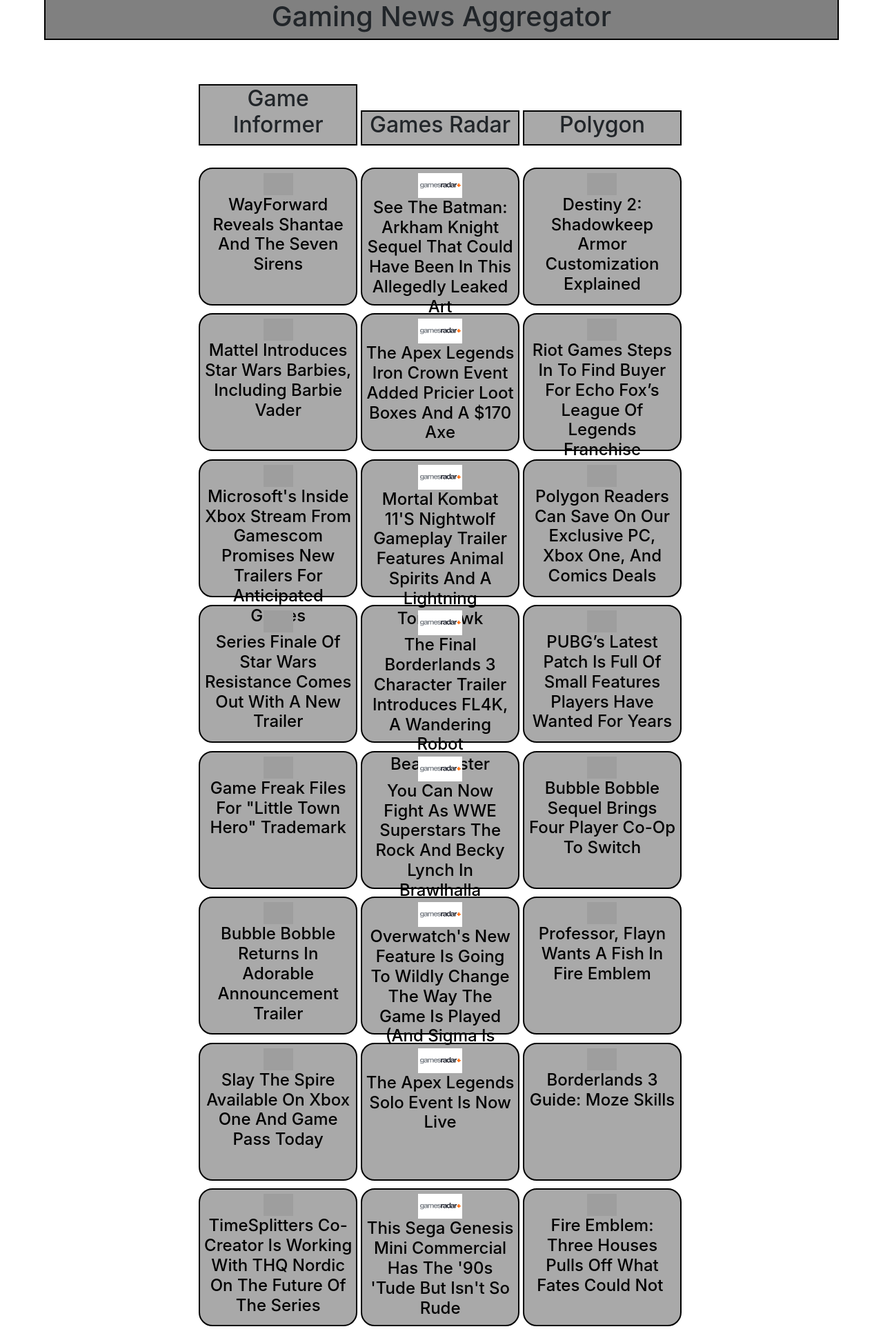
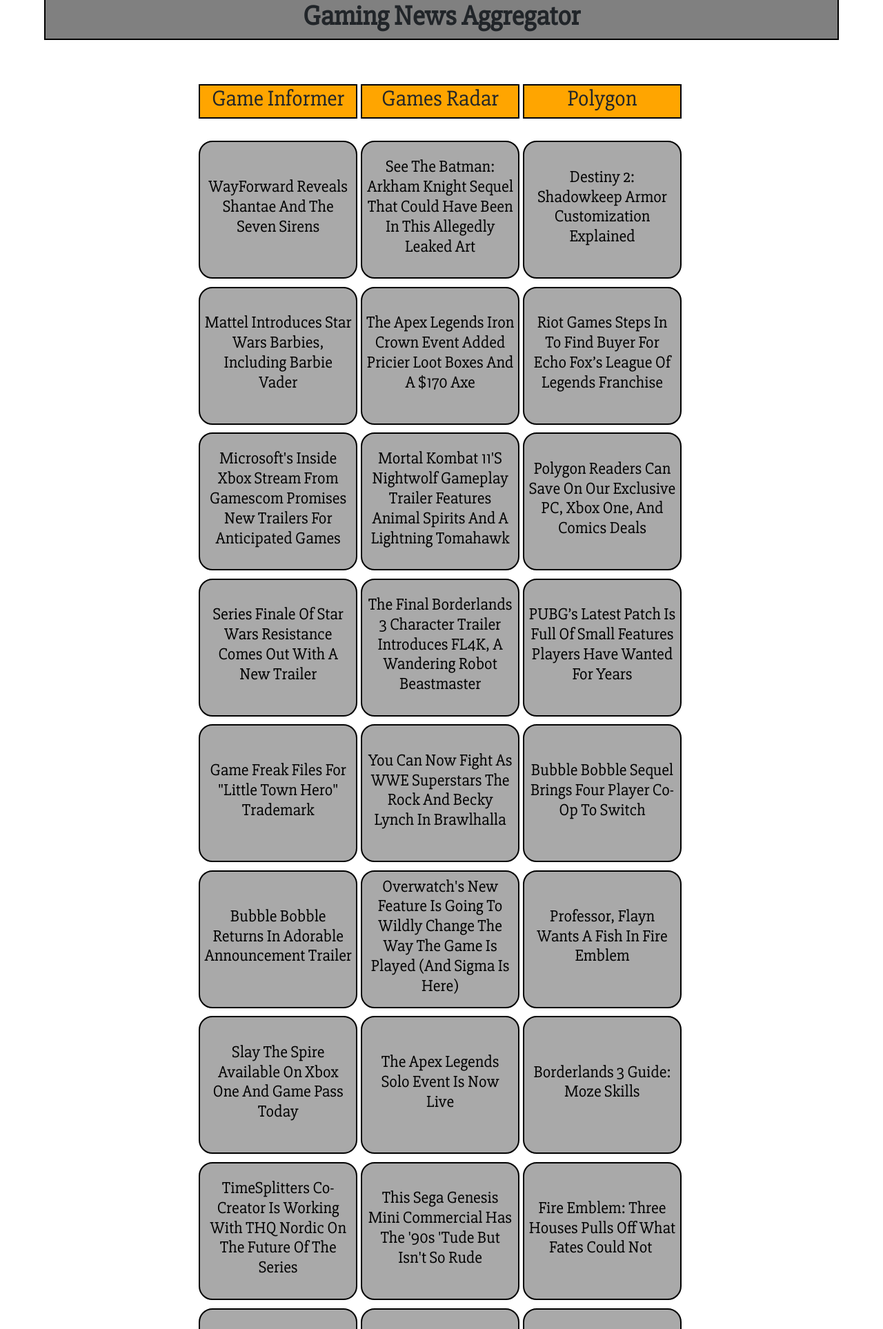
Before and after one commit to alyssaromero/gaming-news-aggregator, a Flask app: page / in a window 1280 px wide; the page is wider, and only the part inside the window is pictured. Shown: the top 1927 px of that part at 69% size. Run offline with Flask 2, Linux system fonts and the light colour scheme; some libraries are stand-ins or nearby versions; grey boxes are pictures that could not be loaded.

Commit message:
Color Scheme and Font Choice

```diff
--- a/gamingNewsAggregator/static/style.css
+++ b/gamingNewsAggregator/static/style.css
@@ -4,6 +4,7 @@
 
 .title {
   width: 90%;
+  font-family: 'Slabo 27px', serif;
   background: gray;
   margin-left: 5%;
   text-align: center;
@@ -28,11 +29,12 @@
 
 .gamasutra-title {
   text-align: center;
+  font-family: 'Slabo 27px', serif;
   width: 20%;
   display: inline-block;
   border: 2px black solid;
   margin-left: 7.5%;
-  background: darkgray;
+  background: orange;
 }
 
     .gamasutra-articles {
@@ -45,10 +47,11 @@
 
 .gameInfomer-title {
   text-align: center;
+  font-family: 'Slabo 27px', serif;
   width: 20%;
   display: inline-block;
   border: 2px black solid;
-  background: darkgray;
+  background: orange;
 }
 
     .gameInfomer-articles {
@@ -60,10 +63,11 @@
 
 .gamesRadar-title {
   text-align: center;
+  font-family: 'Slabo 27px', serif;
   width: 20%;
   display: inline-block;
   border: 2px black solid;
-  background: darkgray;
+  background: orange;
 }
 
     .gamesRadar-articles {
@@ -75,10 +79,11 @@
 
 .polygon-title {
   text-align: center;
+  font-family: 'Slabo 27px', serif;
   width: 20%;
   display: inline-block;
   border: 2px black solid;
-  background: darkgray;
+  background: orange;
 }
 
     .polygon-articles {
@@ -96,7 +101,14 @@
   background: darkgray;
   height: 200px;
   text-transform: capitalize;
-  /*text-transform: uppercase;*/
+  display: table;
+}
+
+.header {
+  position: relative;
+  display: table-cell;
+  vertical-align: middle;
+  font-family: 'Slabo 27px', serif;
 }
 
 .article a {
@@ -116,12 +128,13 @@
   border-top: 2px solid black;
 }
 
-    footer h4 {
+    footer p {
       display: inline-block;
       float: left;
       width: 30%;
       text-align: center;
       margin-top: 1%;
+      color: black;
     }
 
     footer ul {
@@ -137,6 +150,8 @@
       text-align: center;
       width: 12%;
       text-align: center;
+      border: black 2px solid;
+      background: orange;
     }
 
         footer li a {
--- a/gamingNewsAggregator/templates/home.html
+++ b/gamingNewsAggregator/templates/home.html
@@ -2,13 +2,14 @@
 <html lang="en" dir="ltr">
   <head>
     <link rel="stylesheet" type="text/css" href="{{url_for('static', filename='style.css')}}">
+    <link href="https://fonts.googleapis.com/css?family=Slabo+27px&display=swap" rel="stylesheet">
     <link rel="stylesheet" href="https://stackpath.bootstrapcdn.com/bootstrap/4.3.1/css/bootstrap.min.css" integrity="sha384-ggOyR0iXCbMQv3Xipma34MD+dH/1fQ784/j6cY/iJTQUOhcWr7x9JvoRxT2MZw1T" crossorigin="anonymous">
     <meta charset="utf-8">
     <title></title>
   </head>
   <body>
   <div class="title">
-    <h1>Gaming News Aggregator</h1>
+    <h1><b>Gaming News Aggregator</b></h1>
   </div>
 
   <div class="title-container">
@@ -27,10 +28,9 @@
       {% for article in gameInformer %}
         {% for i in range(len) %}
         <div class="article">
-          <div class="">
-            <img src="{{url_for('static', filename='gameInfomer.jpg')}}" alt="Game Informer Picture" style="width: 20%; height: 20%">
+          <div class="header">
+            <h4><a href="{{article[i]['link']}}">{{article[i]['headline']}}</a></h4>
           </div>
-          <h4><a href="{{article[i]['link']}}">{{article[i]['headline']}}</a></h4>
         </div>
         {% endfor %}
       {% endfor %}
@@ -39,10 +39,9 @@
       {% for article in gamesRadar %}
         {% for i in range(len) %}
         <div class="article">
-          <div class="">
-            <img src="{{url_for('static', filename='gamesRadar.jpg')}}" alt="Game Informer Picture" style="width: 30%; height: 15%">
+          <div class="header">
+            <h4><a href="{{article[i]['link']}}">{{article[i]['headline']}}</a></h4>
           </div>
-          <h4><a href="{{article[i]['link']}}">{{article[i]['headline']}}</a></h4>
         </div>
         {% endfor %}
       {% endfor %}
@@ -51,19 +50,17 @@
       {% for article in polygon %}
         {% for i in range(len) %}
         <div class="article">
-          <div class="">
-            <img src="{{url_for('static', filename='polygon.jpg')}}" alt="Game Informer Picture" style="width: 20%; height: 20%">
+          <div class="header">
+            <h4><a href="{{article[i]['link']}}">{{article[i]['headline']}}</a></h4>
           </div>
-          <h4><a href="{{article[i]['link']}}">{{article[i]['headline']}}</a></h4>
         </div>
         {% endfor %}
       {% endfor %}
     </div>
-  </div>-->
+  </div>
   <footer>
-    <h4 class="copyright"> @Copyright2019 Alyssa Romero</h4>
-    <h4 class="connect-with-me">  CONNECT WITH ME! -------------> </h4>
-    <ul>
+    <p class="copyright"> @Copyright2019 Alyssa Romero</p>
+    <ul class="contacts">
       <li><a href="#">Github</a></li>
       <li><a href="#">LinkedIn</a></li>
       <li><a href="#">Email</a></li>
```
